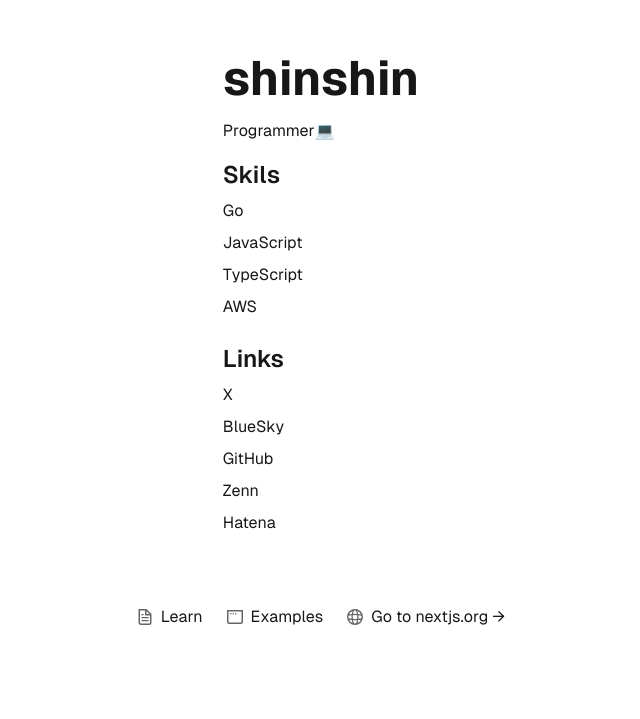
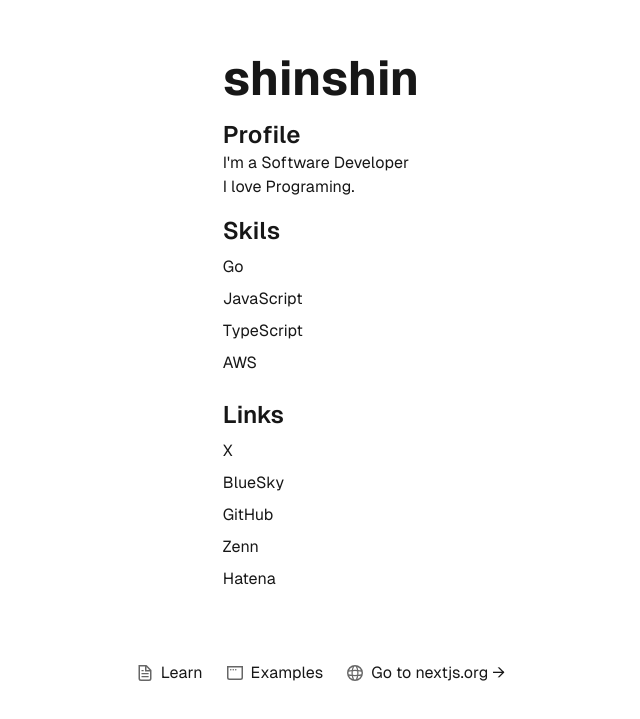
Before and after one commit to ss49919201/homepage, a Next.js app: page / in a window 1280 px wide. Shown: the part 109-828 px from the top of the page, without its empty margins (319-959 px from the left). Built offline with nearby package versions, Linux system fonts and the light colour scheme.

Commit message:
feat: add profile

```diff
--- a/src/app/page.tsx
+++ b/src/app/page.tsx
@@ -8,7 +8,16 @@ export default function Home() {
         <h2 className="text-3xl sm:text-5xl font-bold text-center sm:text-left">
           shinshin
         </h2>
-        <p>Programmer💻</p>
+        <div>
+          <h3
+            className="text-xl sm:text-2xl font-semibold text-center sm:text-left"
+            style={{ color: "var(--geist-foreground)" }}
+          >
+            Profile
+          </h3>
+          <p>I&apos;m a Software Developer</p>
+          <p>I love Programing.</p>
+        </div>
         <div>
           <h3
             className="text-xl sm:text-2xl font-semibold text-center sm:text-left"
```
